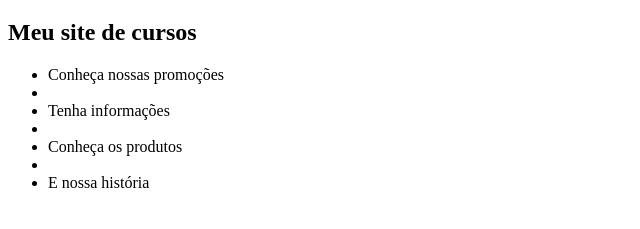
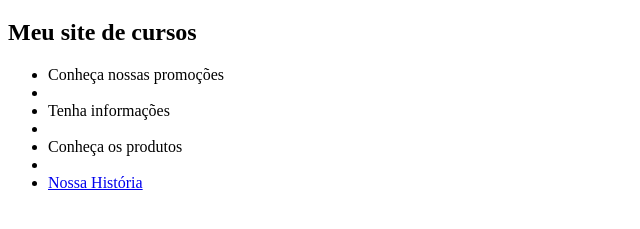
Before and after one commit to nafremagnata7/nafremagnata7.github.io, a plain HTML site: page index.html in a window 1280 px wide. Shown: the part 61-290 px from the top of the page, without its empty margins (0-640 px from the left). Drawn offline with Linux system fonts and the light colour scheme.

Commit message:
Update index.html

```diff
--- a/index.html
+++ b/index.html
@@ -11,7 +11,7 @@
             <li>Conheça nossas promoções<li>
             <li>Tenha informações<li>
             <li>Conheça os produtos<li>
-            <li>E nossa história</li>
+            <li> <a href="SOBRE">Nossa História</a></li>
         </ul>
     </body>
     <footer></footer>
```
